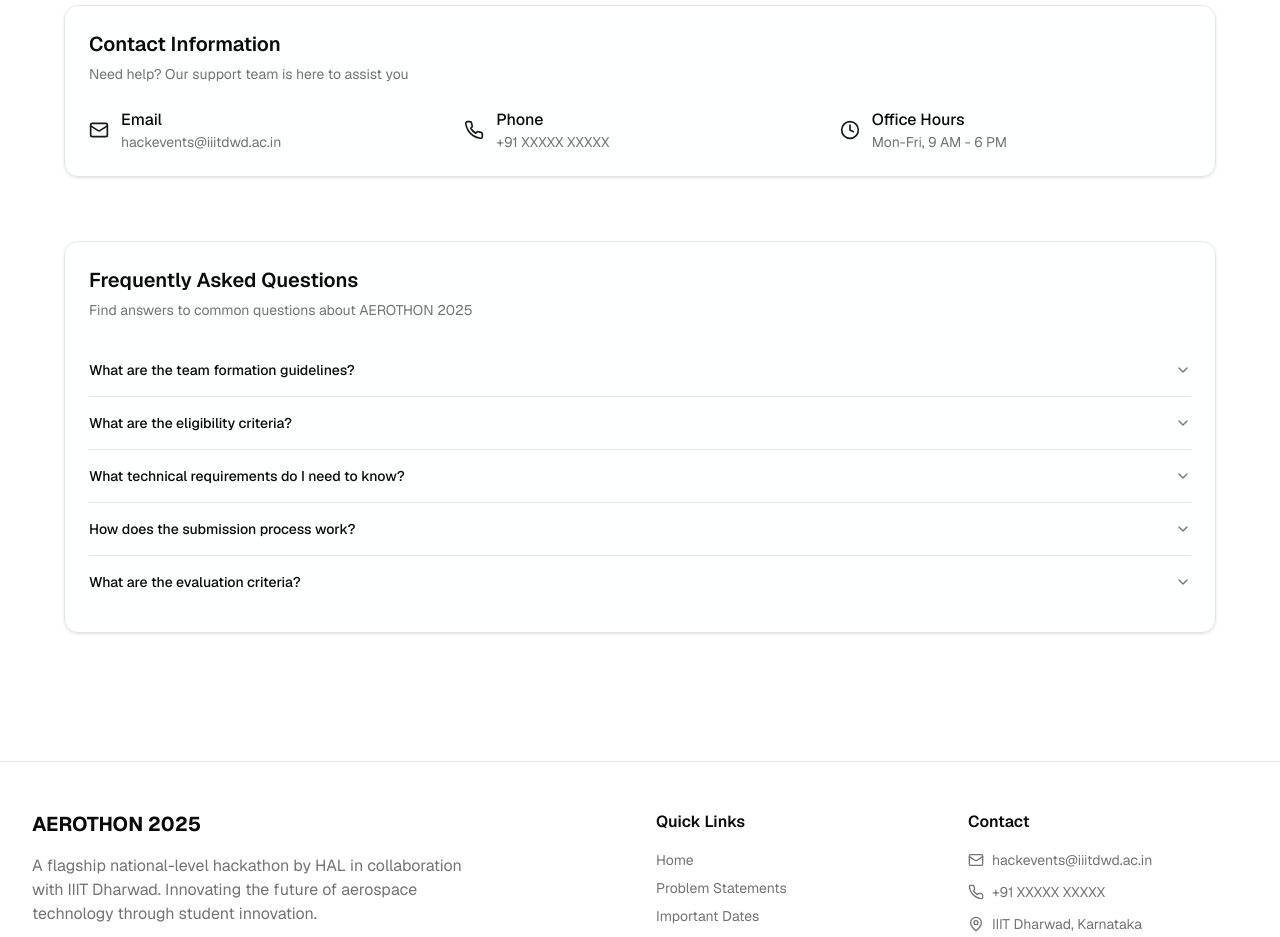
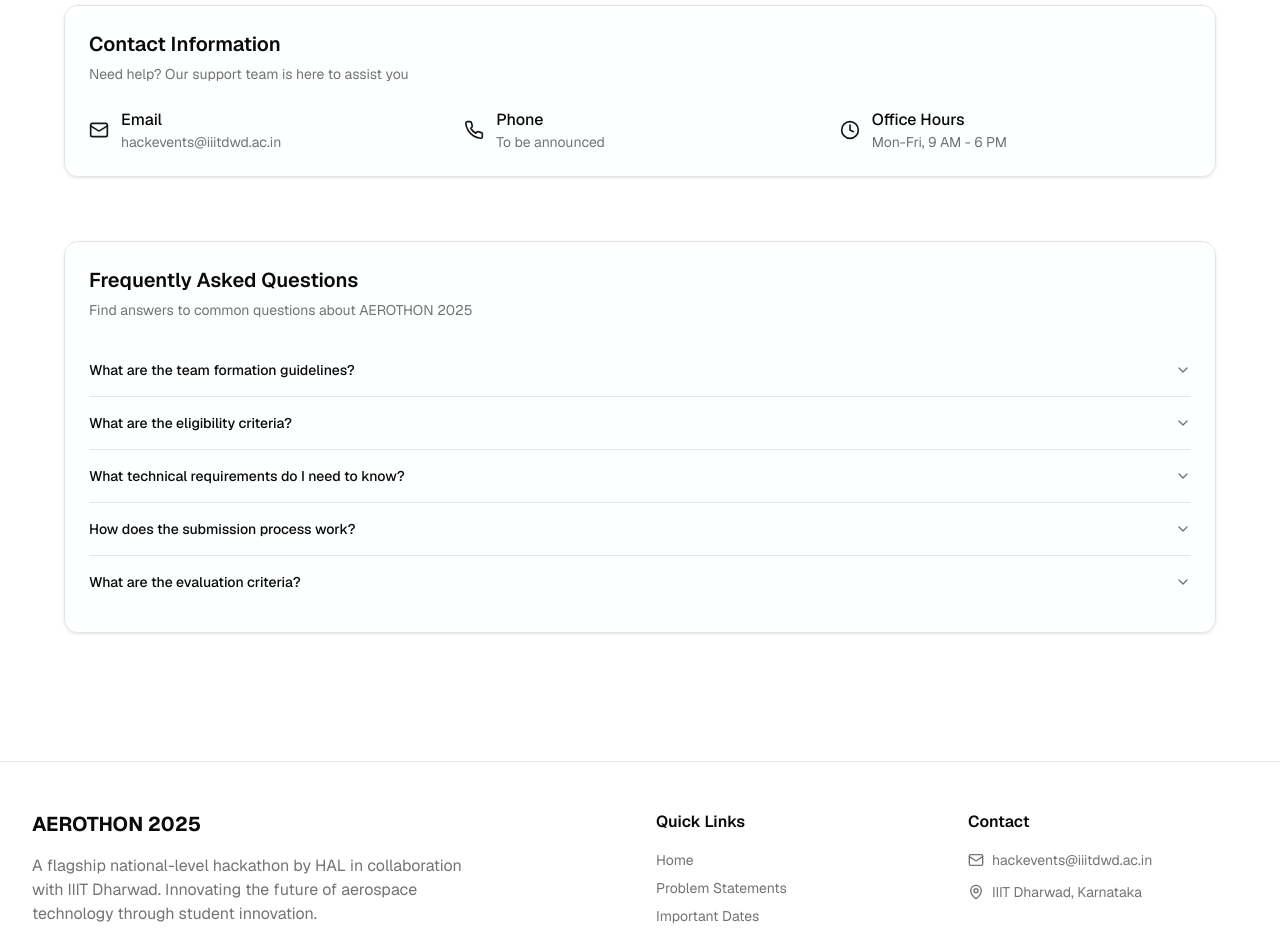
Before and after one commit to PjVineeth/Aerothon-2025, a Next.js app: page / in a window 1280 px wide. Shown: the part 5680-6617 px from the top of the page. Built offline with nearby package versions, Linux system fonts and the light colour scheme.

Commit message:
updated the contact to tobe updated

```diff
--- a/components/footer.tsx
+++ b/components/footer.tsx
@@ -56,10 +56,10 @@
                 <Mail className="h-4 w-4" />
                 <span>hackevents@iiitdwd.ac.in</span>
               </li>
-              <li className="flex items-center space-x-2">
+              {/* <li className="flex items-center space-x-2">
                 <Phone className="h-4 w-4" />
                 <span>+91 XXXXX XXXXX</span>
-              </li>
+              </li> */}
               <li className="flex items-center space-x-2">
                 <MapPin className="h-4 w-4" />
                 <span>IIIT Dharwad, Karnataka</span>
--- a/components/registration-section.tsx
+++ b/components/registration-section.tsx
@@ -124,7 +124,7 @@
                   <Phone className="h-5 w-5 text-primary" />
                   <div>
                     <p className="font-medium">Phone</p>
-                    <p className="text-sm text-muted-foreground">+91 XXXXX XXXXX</p>
+                    <p className="text-sm text-muted-foreground">To be announced</p>
                   </div>
                 </div>
                 <div className="flex items-center space-x-3">
```
